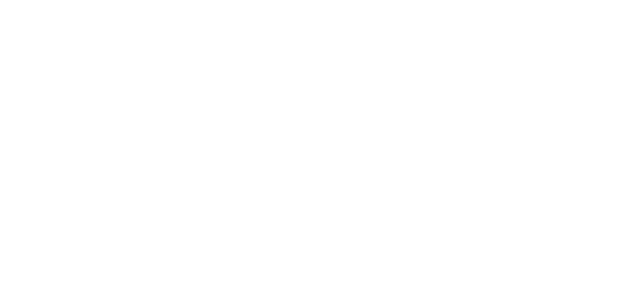
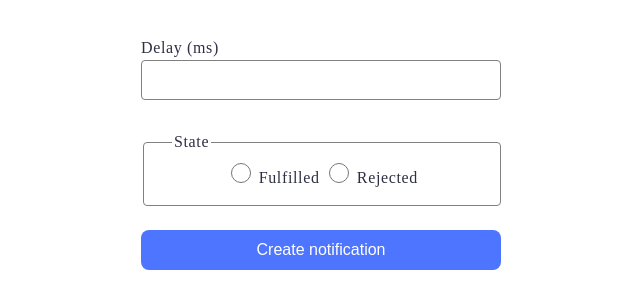
Before and after one commit to OlenaDmytriieva/goit-js-hw-10, a website built with Vite: page src/2-snackbar.html in a window 1280 px wide. Shown: the whole page, without its empty margins (15-655 px from the left). Built offline with nearby package versions, Linux system fonts and the light colour scheme.

Commit message:
2-snackbar

```diff
--- a/src/2-snackbar.html
+++ b/src/2-snackbar.html
@@ -9,7 +9,27 @@
 </head>
 
 <body>
-    <ul class="gallery"></ul>
+    <form class="form">
+        <label>
+            Delay (ms)
+            <input type="number" name="delay" required />
+        </label>
+
+        <fieldset>
+            <legend>State</legend>
+            <label>
+                <input type="radio" name="state" value="fulfilled" required />
+                Fulfilled
+            </label>
+            <label>
+                <input type="radio" name="state" value="rejected" required />
+                Rejected
+            </label>
+        </fieldset>
+
+        <button type="submit">Create notification</button>
+    </form>
+
     <script src="./js/2-snackbar.js" type="module"></script>
 </body>
 
--- a/src/css/2-snackbar.css
+++ b/src/css/2-snackbar.css
@@ -1,26 +1,74 @@
-ul {
-  list-style-type: none;
+body {
+  color: #2e2f42;
+  font-family: Montserrat;
+  font-size: 16px;
+  font-weight: 400;
+  line-height: 1.5;
+  letter-spacing: 0.04em;
+  margin-left: 156px;
+  margin-top: 36px;
 }
 
-.gallery {
-  display: flex;
-  flex-wrap: wrap;
-  gap: 24px;
-  padding: 24px;
-  justify-content: center;
+button {
+  font-size: 16px;
+  font-weight: 500;
+  color: #fff;
+  border-radius: 8px;
+  background: #4e75ff;
+  padding: 8px 16px;
+  border: none;
+  width: 360px;
+  height: 40px;
 }
 
-.gallery-image {
-  width: 360px;
-  height: 200px;
+button:hover,
+button:focus {
+  background: #6c8cff;
 }
 
-.modal {
-  background: rgba(46, 47, 66, 0.8);
-  transition: transform 250ms cubic-bezier(0.4, 0, 0.2, 1);
+form input[type='number'] {
+  display: flex;
+  width: 326px;
+  height: 38px;
+  justify-content: center;
+  align-items: center;
+  padding: 0 16px;
+  border-radius: 4px;
+  border: 1px solid #808080;
+  margin-bottom: 30px;
 }
 
-.modal img {
-  max-width: 1112px;
-  max-height: 640px;
+input[type='number' i] {
+  padding-block: 0;
+  padding-inline: 0;
 }
+
+legend {
+  text-align: left;
+  margin-left: 16px;
+}
+
+fieldset {
+  width: 332px;
+  height: 58.41px;
+  border-radius: 4px;
+  border: 1px solid #808080;
+  margin-bottom: 24px;
+  text-align: center;
+}
+
+form input[type='number']:hover,
+fieldset:hover,
+fieldset:focus {
+  border: 1px solid #000;
+}
+
+form input[type='number']:focus {
+  border: 1px solid #4e75ff;
+  outline: none;
+}
+
+input[type='radio'] {
+  width: 20px;
+  height: 20px;
+}
--- a/src/js/2-snackbar.js
+++ b/src/js/2-snackbar.js
@@ -0,0 +1,40 @@
+'use strict';
+import iziToast from 'izitoast';
+import 'izitoast/dist/css/iziToast.min.css';
+
+const input = document.querySelector('input[name="delay"]');
+// const radioBtn = document.querySelector('fieldset');
+const submitBtn = document.querySelector('button');
+
+submitBtn.addEventListener('click', e => {
+  e.preventDefault();
+
+  const radioBtn = document.querySelector('input[name="state"]:checked');
+  const delay = input.value;
+
+  const promise = new Promise((resolve, reject) => {
+    setTimeout(() => {
+      if (radioBtn.value === 'fulfilled') {
+        resolve(delay);
+      } else {
+        reject(delay);
+      }
+    }, delay);
+  });
+
+  promise
+    .then(delay => {
+      iziToast.success({
+        message: `✅ Fulfilled promise in ${delay}ms`,
+        icon: '',
+        messageSize: '16px',
+      });
+    })
+    .catch(delay => {
+      iziToast.error({
+        message: `❌ Rejected promise in ${delay}ms`,
+        icon: '',
+        messageSize: '16px',
+      });
+    });
+});
```
Also changed, not shown: src/js/1-timer.js (+0 -96 lines).
